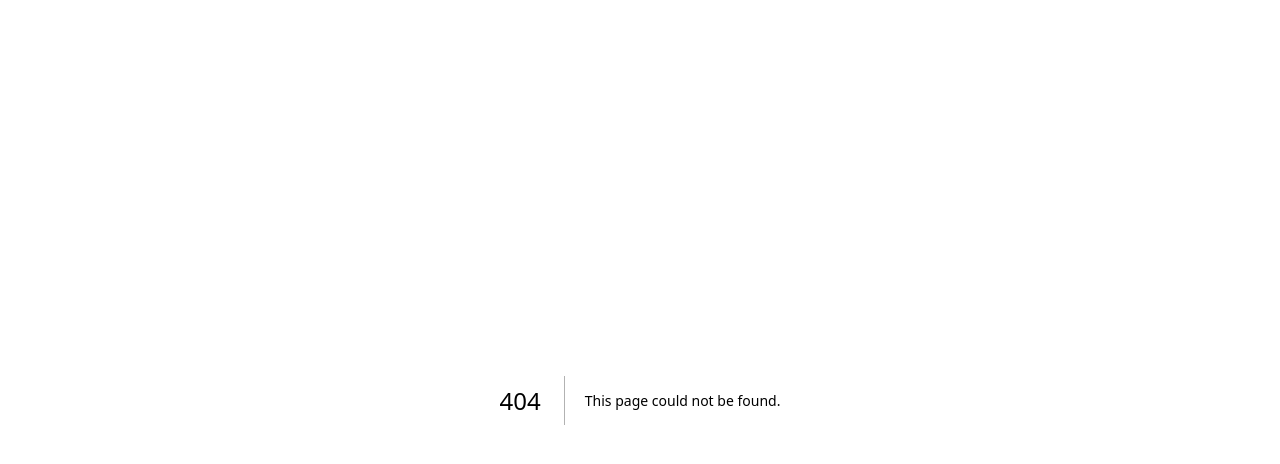
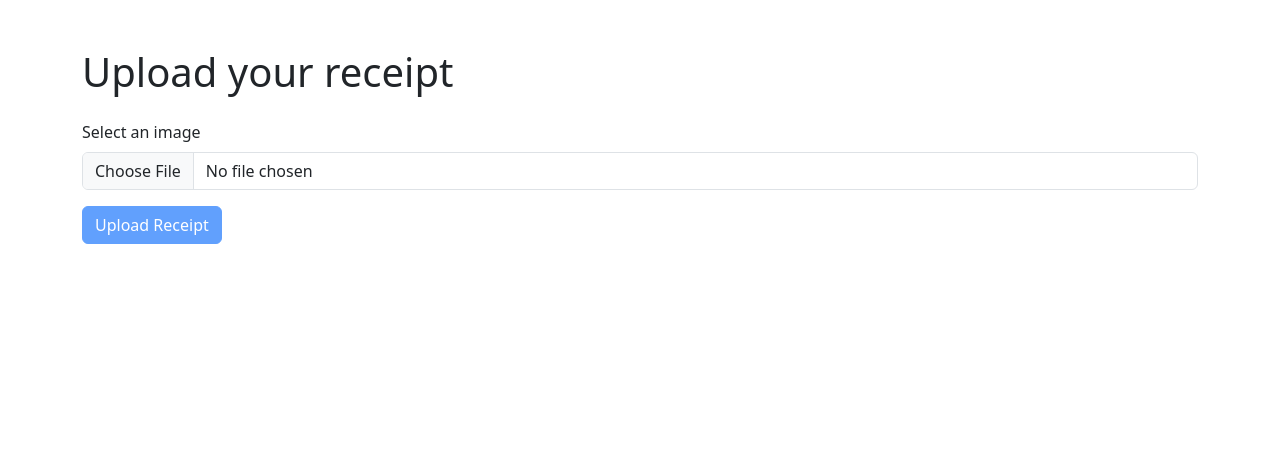
Before and after one commit to theproductcoach/app-29-quicksplit, a Next.js app: page /upload in a window 1280 px wide. Before the commit this address had no page. Shown: the top 464 px of the page. Built offline with nearby package versions, Linux system fonts and the light colour scheme.

Commit message:
Initial Commit

```diff
--- a/app/layout.tsx
+++ b/app/layout.tsx
@@ -1,6 +1,7 @@
 import type { Metadata } from "next";
 import { Geist, Geist_Mono } from "next/font/google";
 import "./globals.css";
+import "bootstrap/dist/css/bootstrap.min.css";
 
 const geistSans = Geist({
   variable: "--font-geist-sans",
@@ -24,7 +25,10 @@ export default function RootLayout({
 }>) {
   return (
     <html lang="en">
-      <body className={`${geistSans.variable} ${geistMono.variable}`}>
+      <body
+        className={`${geistSans.variable} ${geistMono.variable}`}
+        suppressHydrationWarning
+      >
         {children}
       </body>
     </html>
--- /dev/null
+++ b/app/upload/page.tsx
@@ -0,0 +1,99 @@
+"use client";
+
+import { useState } from "react";
+import { put } from "@vercel/blob";
+import { useRouter } from "next/navigation";
+
+export default function UploadPage() {
+  const [selectedFile, setSelectedFile] = useState<File | null>(null);
+  const [preview, setPreview] = useState<string | null>(null);
+  const [isUploading, setIsUploading] = useState(false);
+  const [uploadSuccess, setUploadSuccess] = useState(false);
+  const router = useRouter();
+
+  const handleFileSelect = (event: React.ChangeEvent<HTMLInputElement>) => {
+    const file = event.target.files?.[0];
+    if (file) {
+      setSelectedFile(file);
+      // Create preview URL
+      const previewUrl = URL.createObjectURL(file);
+      setPreview(previewUrl);
+    }
+  };
+
+  const handleSubmit = async (event: React.FormEvent) => {
+    event.preventDefault();
+    if (!selectedFile) return;
+
+    try {
+      setIsUploading(true);
+
+      // Upload to Vercel Blob
+      const blob = await put(selectedFile.name, selectedFile, {
+        access: "public",
+      });
+
+      setUploadSuccess(true);
+      // Clear the form after successful upload
+      setSelectedFile(null);
+      setPreview(null);
+
+      // Reset success message after 3 seconds
+      setTimeout(() => {
+        setUploadSuccess(false);
+      }, 3000);
+    } catch (error) {
+      console.error("Upload failed:", error);
+      alert("Upload failed. Please try again.");
+    } finally {
+      setIsUploading(false);
+    }
+  };
+
+  return (
+    <div className="container mt-5">
+      <h1 className="mb-4">Upload your receipt</h1>
+
+      <form onSubmit={handleSubmit} className="mb-4">
+        <div className="mb-3">
+          <label htmlFor="receipt" className="form-label">
+            Select an image
+          </label>
+          <input
+            type="file"
+            className="form-control"
+            id="receipt"
+            accept="image/*"
+            onChange={handleFileSelect}
+            required
+          />
+        </div>
+
+        {preview && (
+          <div className="mb-3">
+            <img
+              src={preview}
+              alt="Preview"
+              className="img-fluid"
+              style={{ maxHeight: "300px" }}
+            />
+          </div>
+        )}
+
+        <button
+          type="submit"
+          className="btn btn-primary"
+          disabled={!selectedFile || isUploading}
+        >
+          {isUploading ? "Uploading..." : "Upload Receipt"}
+        </button>
+      </form>
+
+      {uploadSuccess && (
+        <div className="alert alert-success" role="alert">
+          Receipt uploaded successfully!
+        </div>
+      )}
+    </div>
+  );
+}
```
Also changed, not shown: package.json (+5 -4 lines), 1 other file (tests, documents, lock files or other folders).
